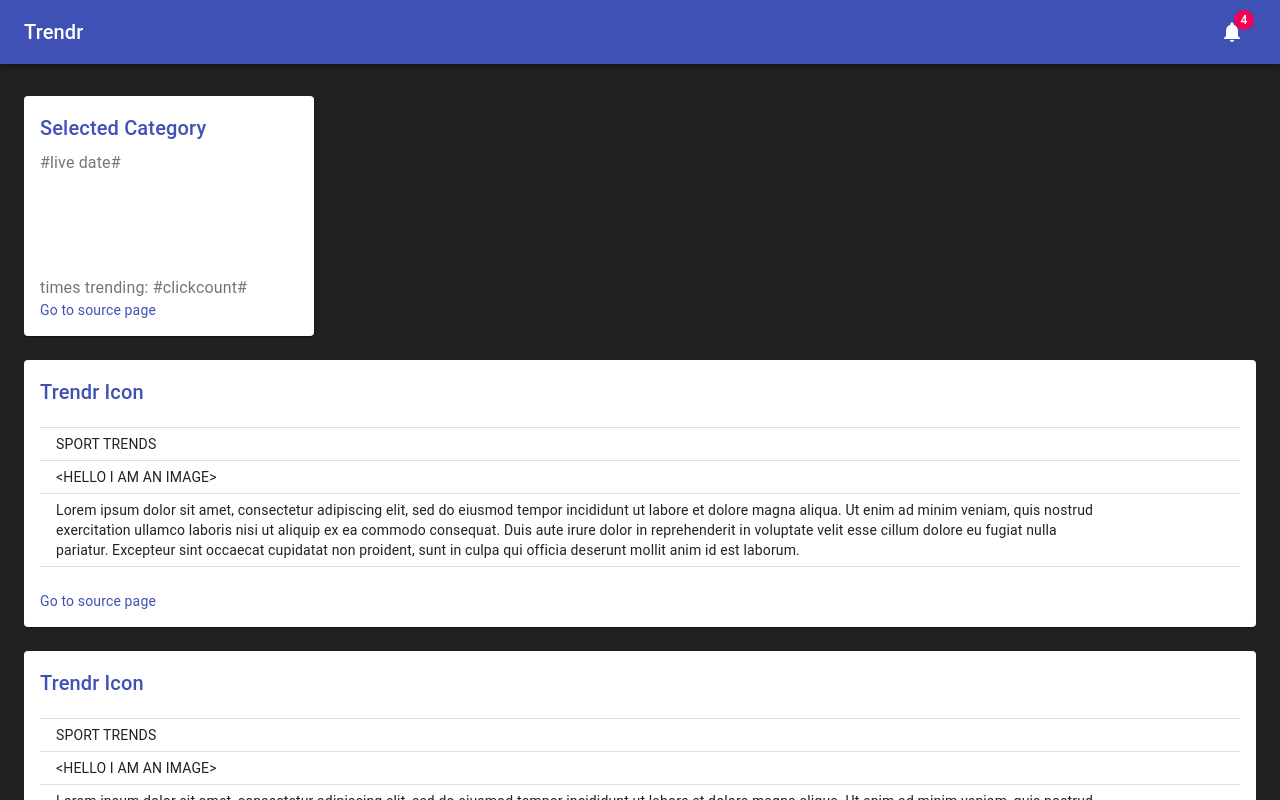
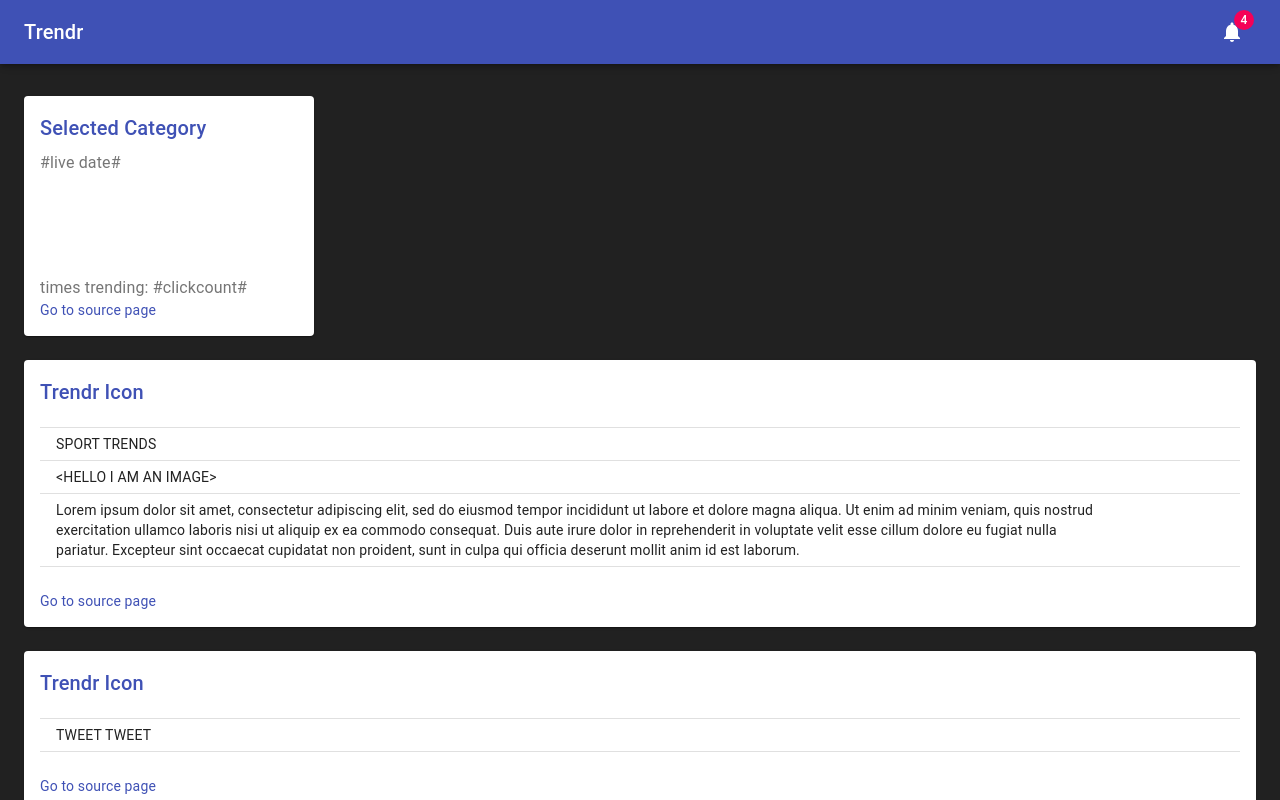
Before and after one commit to paulmorales7/Trendr, a React (Create React App) app in the folder client/: page / in a window 1280 px wide. Built offline with nearby package versions, Linux system fonts and the light colour scheme.

Commit message:
all that is left for now is a prototype of the category selection boxes

```diff
--- a/client/src/App.js
+++ b/client/src/App.js
@@ -15,7 +15,7 @@ import Link from '@material-ui/core/Link';
 import MenuIcon from '@material-ui/icons/Menu';
 import NotificationsIcon from '@material-ui/icons/Notifications';
 // import Chart from './dashboard/Chart';
-import CategoryBox from './dashboard/CategoryBox';
+import CategorySelected from './dashboard/CategorySelected';
 import TrendrBody from './dashboard/TrendrBody';
 import TwitterStream from './dashboard/TwitterStream';
 
@@ -155,10 +155,10 @@ export default function Dashboard() {
         <div className={classes.appBarSpacer} />
         <Container maxWidth="lg" className={classes.container}>
           <Grid container spacing={3}>
-            {/* Recent CategoryBox */}
+            {/* Recent CategorySelected */}
             <Grid item xs={12} md={4} lg={3}>
               <Paper className={fixedHeightPaper}>
-                <CategoryBox />
+                <CategorySelected />
               </Paper>
             </Grid>
             {/* Recent TrendrBody */}
--- a/client/src/App.tsx
+++ b/client/src/App.tsx
@@ -15,7 +15,7 @@ import Link from '@material-ui/core/Link';
 import MenuIcon from '@material-ui/icons/Menu';
 import NotificationsIcon from '@material-ui/icons/Notifications';
 // import Chart from './dashboard/Chart';
-import CategoryBox from './dashboard/CategoryBox';
+import CategorySelected from './dashboard/CategorySelected';
 import TrendrBody from './dashboard/TrendrBody';
 import TwitterStream from './dashboard/TwitterStream';
 
@@ -164,10 +164,10 @@ export default function Dashboard() {
         <div className={classes.appBarSpacer} />
         <Container maxWidth="lg" className={classes.container}>
           <Grid container spacing={3}>
-            {/* CategoryBox */}
+            {/* CategorySelected */}
             <Grid item xs={12} md={4} lg={3}>
               <Paper className={fixedHeightPaper}>
-                <CategoryBox />
+                <CategorySelected />
               </Paper>
             </Grid>
             {/* TrendrBody */}
--- a/client/src/dashboard/TrendrBody.js
+++ b/client/src/dashboard/TrendrBody.js
@@ -20,7 +20,7 @@ const rows = [
   ),
   createData(
     1,
-    // title (trend) -or- twitter stream (other components become null)
+    // title (trend)
     "SPORT TRENDS"
   ),
   createData(
--- a/client/src/dashboard/TwitterStream.js
+++ b/client/src/dashboard/TwitterStream.js
@@ -20,18 +20,8 @@ const rows = [
   ),
   createData(
     1,
-    // title (trend) -or- twitter stream (other components become null)
-    "SPORT TRENDS"
-  ),
-  createData(
-    2,
-    // image
-    "<HELLO I AM AN IMAGE>"
-  ),
-  createData(
-    3,
-    // main content
-    "Lorem ipsum dolor sit amet, consectetur adipiscing elit, sed do eiusmod tempor incididunt ut labore et dolore magna aliqua. Ut enim ad minim veniam, quis nostrud exercitation ullamco laboris nisi ut aliquip ex ea commodo consequat. Duis aute irure dolor in reprehenderit in voluptate velit esse cillum dolore eu fugiat nulla pariatur. Excepteur sint occaecat cupidatat non proident, sunt in culpa qui officia deserunt mollit anim id est laborum."
+    // twitter stream
+    "TWEET TWEET"
   ),
 ];
 
@@ -50,30 +40,19 @@ export default function Orders() {
   return (
     <React.Fragment>
       <Title>Trendr Icon</Title>
+
       <Table size="small">
+        <TableBody>
+          {/* twitter API summoning here */}
 
-        {/* this creates vertical columns, when we want horizontal rows */}
-        {/* <TableHead>
-          <TableRow>
-            <TableCell>Trend</TableCell>
-            <TableCell>Image</TableCell>
-            <TableCell>Main Content</TableCell>
-            <TableCell>Payment Method</TableCell>
-            <TableCell align="right">Sale Amount</TableCell>
-          </TableRow>
-        </TableHead> */}
-
-        <TableBody>
           {rows.map((row) => (
             <TableRow key={row.id}>
               <TableCell>{row.title}</TableCell>
-              <TableCell>{row.image}</TableCell>
-              <TableCell>{row.mainContent}</TableCell>
-              <TableCell>{row.trendURL}</TableCell>
             </TableRow>
           ))}
         </TableBody>
       </Table>
+
       <div className={classes.seeMore}>
         <Link color="primary" href="## API URL HERE ##" onClick={preventDefault}>
           Go to source page
```
Also changed, not shown: client/src/dashboard/CategorySelected.js (renamed from client/src/dashboard/CategoryBox.js), client/src/dashboard/CategorySelected.tsx (renamed from client/src/dashboard/CategoryBox.tsx).
